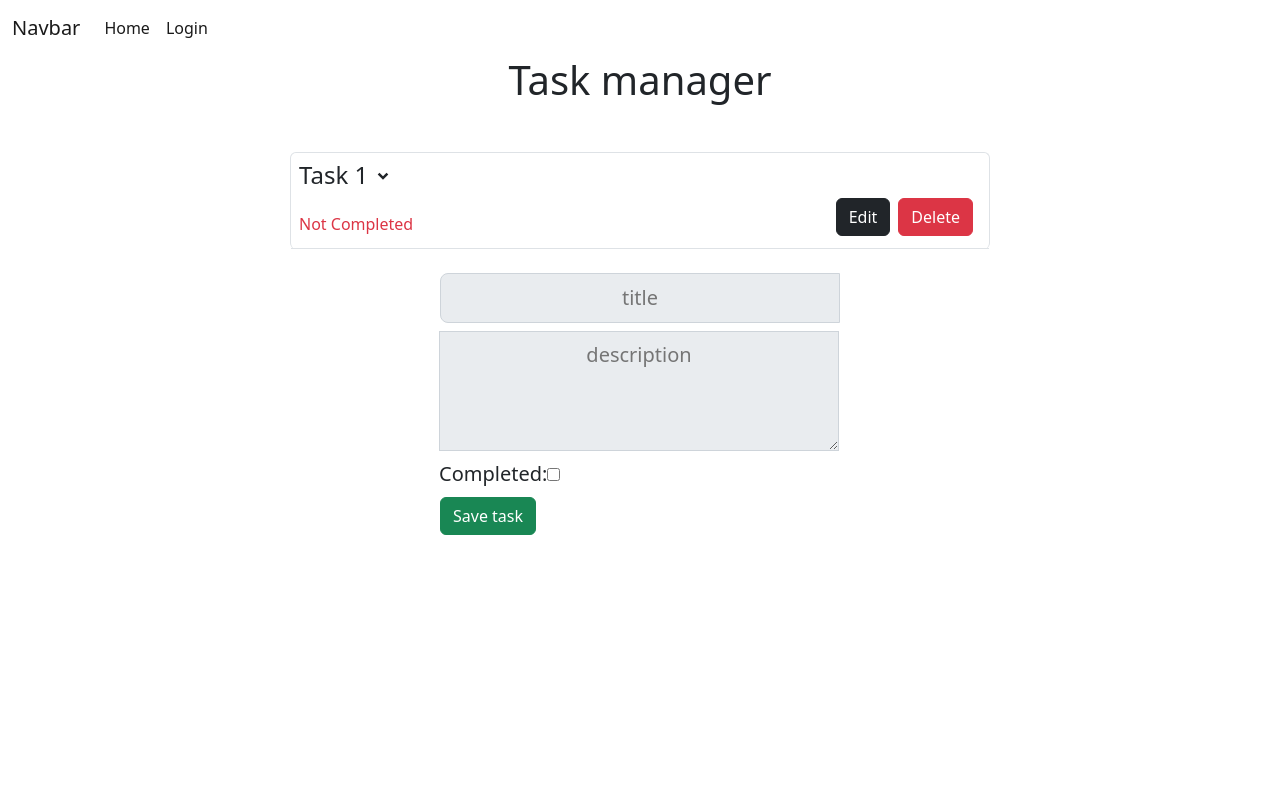
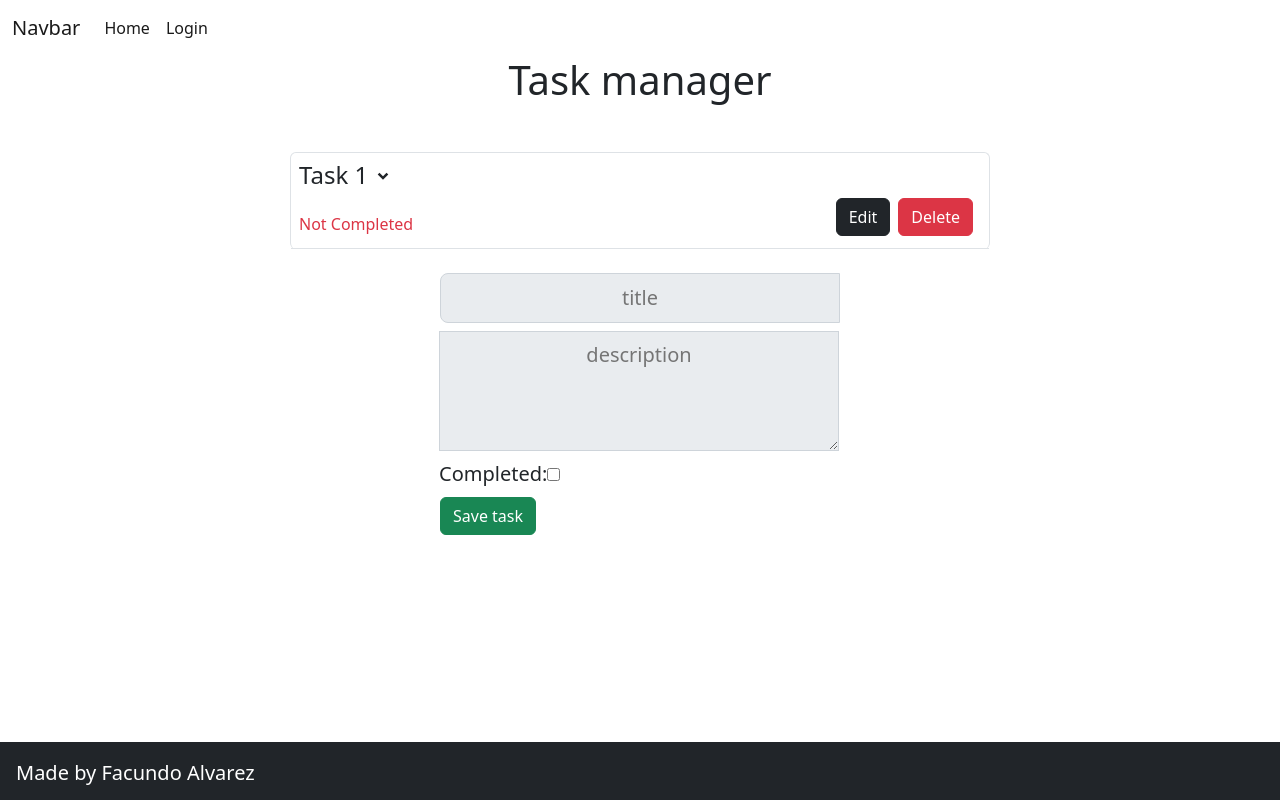
Before and after one commit to FacuAlvarez00/todolist-nextjs, a Next.js app: page / in a window 1280 px wide. Built offline with nearby package versions, Linux system fonts and the light colour scheme.

Commit message:
style footer

```diff
--- a/src/app/components/Footer/Footer.tsx
+++ b/src/app/components/Footer/Footer.tsx
@@ -2,9 +2,9 @@ import React from 'react'
 
 const Footer = () => {
   return (
-    <div>
-
-    </div>
+    <footer className='d-flex p-3 mb-2 bg-dark text-white'>
+      <p className='fs-5'>Made by Facundo Alvarez</p>
+    </footer>
   )
 }
 
--- a/src/pages/index.tsx
+++ b/src/pages/index.tsx
@@ -1,3 +1,4 @@
+import Footer from "@/app/components/Footer/Footer";
 import Navbar from "@/app/components/Navbar/Navbar";
 import TaskForm from "@/app/components/Task/TaskForm";
 import TasksContainer from "@/app/components/Task/TasksContainer";
@@ -11,6 +12,8 @@ export default function Home() {
     <h1 className="d-flex justify-content-center mb-5">Task manager</h1>
     <TasksContainer/>
 
+    <Footer />
+
 
     </>
   )
--- a/src/styles/globals.css
+++ b/src/styles/globals.css
@@ -4,3 +4,11 @@
   padding: 0;
   margin: 0;
 }
+
+footer{
+  position: fixed;
+  bottom: -10px;
+  width: 100%;
+  height: 60px;
+
+}
```
